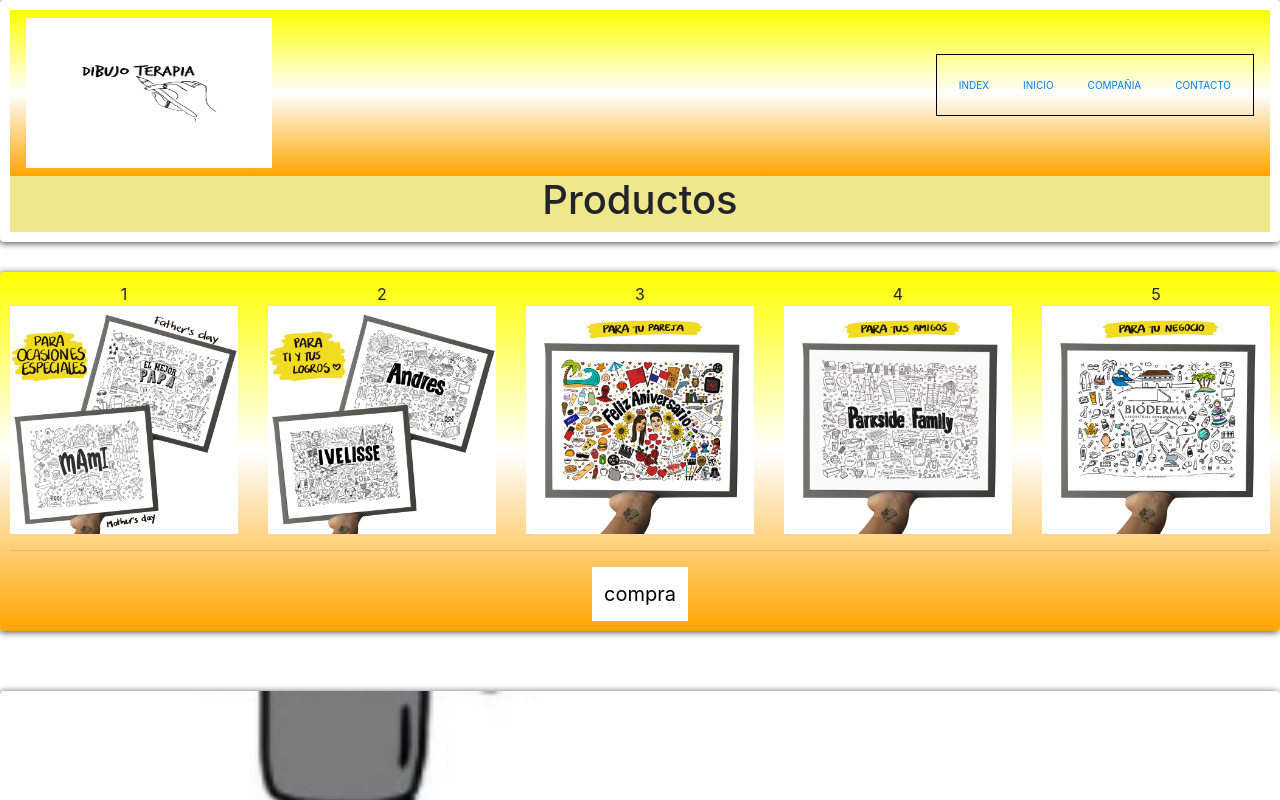
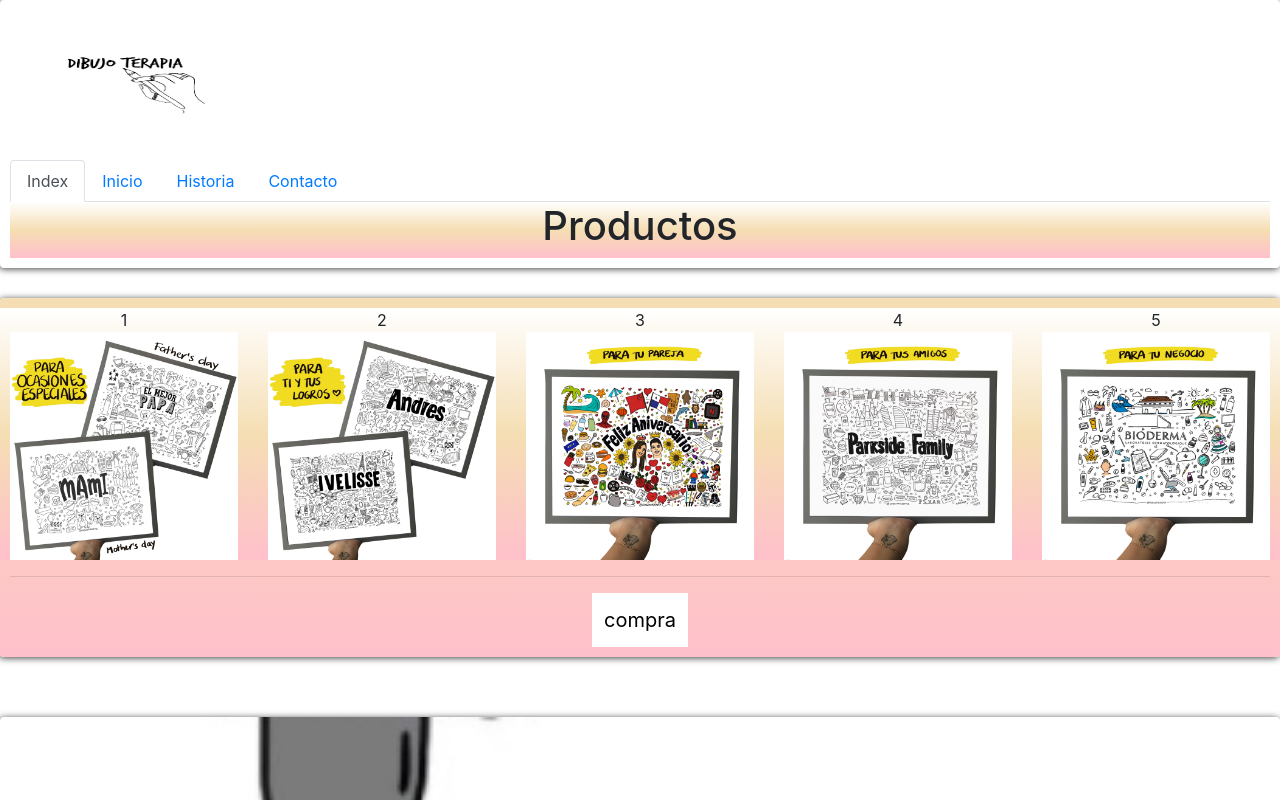
Before and after one commit to ormary18/DibujoTerapia_Bootstrap, a plain HTML site: page pages/producto.html in a window 1280 px wide. Shown: the top 800 px of the page. Drawn offline with Linux system fonts and the light colour scheme.

Commit message:
Segunda entrega de mi Proyecto

```diff
--- a/css1/grid.css
+++ b/css1/grid.css
@@ -26,7 +26,7 @@
 
 .footer{
     grid-area: footer;
-    background-color:tomato;
+    background-color:wheat;
 }
 
 .header{
@@ -36,13 +36,13 @@
 
 .main{
     grid-area: main;
-    background-image: linear-gradient(yellow,white,orange);
+    background-image: linear-gradient(wheat, pink);
 
 }
 
 .navbar{
     grid-area: navbar;
-    background-image: linear-gradient(yellow,white,orange);
+
 }
 
 .sidebar{
--- a/css1/style.css
+++ b/css1/style.css
@@ -16,6 +16,8 @@
 body{
     font-family: "dancing", "pacifico";
     font-size: 1.2mm;
+    -webkit-text-size-adjust: 100%;
+    -webkit-tap-highlight-color: transparent;
 
 }
 
@@ -43,14 +45,13 @@ body{
   }
 
   .footer{
-    background: burlywood;
-    color: white;
+    background: wheat;
+    color: black;
     padding: 10px;
     text-align: center;
     font-size: 5mm;
 
 }
-
 
 .html{
     height: 100%;
@@ -59,6 +60,7 @@ body{
 .historia h2{
 font-size: 10mm;
 }
+
 .banner2{
     height: 50vh;
     position: relative;
@@ -157,32 +159,9 @@ font-size: 10mm;
 
 }
 
-.nav-menu{
-   display: flex;
-   list-style: none;
-   padding: 5px;
-   display: flex;
-   flex-direction: row;
-   flex-wrap: nowrap;
-   justify-content:flex-end;
-   align-items: center;
-   border: 1px solid black;
-}
 
-.nav-menu-item{
-    font-size: 10px;
-    margin: 0 5px;
-    line-height: 50px;
-    text-transform: uppercase;
-    width: max-content;
 
-}
-
-.nav-menu-link{
-    padding: 8px 12px;
-    border-radius: 3px;
-}
-.nav-menu-link:hover{
+.navbar-brand:hover{
     background-color:white;
     transition: 0.5s;
 
@@ -192,6 +171,10 @@ font-size: 10mm;
   text-align: center;
     display: flex;
       justify-content: center;
-      background: khaki;
+      background-image:linear-gradient( white, wheat, pink) ;
       font-size: 4.5mm;
 }
+
+.row{
+  background-image:linear-gradient( white, wheat, pink)
+}
--- a/pages/producto.html
+++ b/pages/producto.html
@@ -19,19 +19,22 @@
     <div class="grid-container">
         <header class="header">
             <div class="header-contenido">
-                <nav class="navbar">
-                    <img class="logo-compañia navbar-link" src="../imagenes/Logo-02-2.jpg">
-                    <ul class="nav-menu">
-                        <li class="nav-menu-item navbar-link"><a href="../index.html" class="nav-menu-link">Index</a>
-                        </li>
-                        <li class="nav-menu-item navbar-link"><a href="../pages/inicio.html"
-                                class="nav-menu-link">Inicio</a></li>
-                        <li class="nav-menu-item navbar-link"><a href="../pages/historia.html"
-                                class="nav-menu-link">Compañia</a></li>
-                        <li class="nav-menu-item navbar-link"><a href="../pages/contacto.html"
-                                class="nav-menu-link">Contacto</a></li>
-                    </ul>
-                </nav>
+                <img class="logo-compañia navbar-link" src="../imagenes/Logo-02-2.jpg">
+                <ul class="nav nav-tabs">
+                    <li class="nav-item">
+                      <a class="nav-link active" aria-current="page" href="../index.html">Index</a>
+                    </li>
+                    <li class="nav-item">
+                      <a class="nav-link" href="../pages/inicio.html">Inicio</a>
+                    </li>
+                    <li class="nav-item">
+                      <a class="nav-link" href="../pages/historia.html">Historia</a>
+                    </li>
+                    <li class="nav-item">
+                        <a class="nav-link" href="../pages/contacto.html">Contacto</a>
+                      </li>
+                  </ul>
+
             </div>
 
             <div class="texto-inicio">
```
Also changed, not shown: index.html (+17 -14 lines), pages/contacto.html (+15 -13 lines), pages/historia.html (+18 -16 lines), pages/inicio.html (+16 -13 lines).
